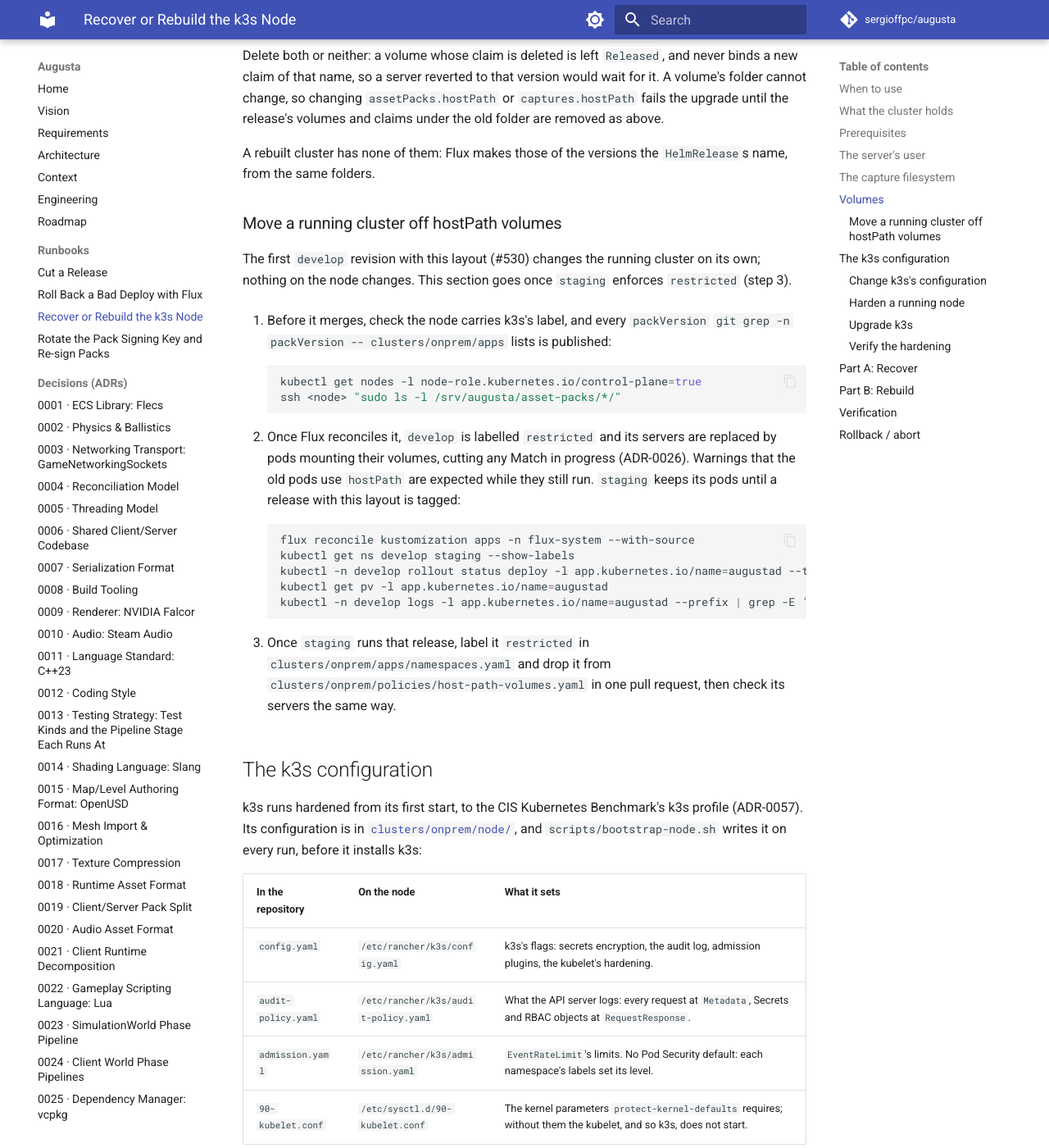
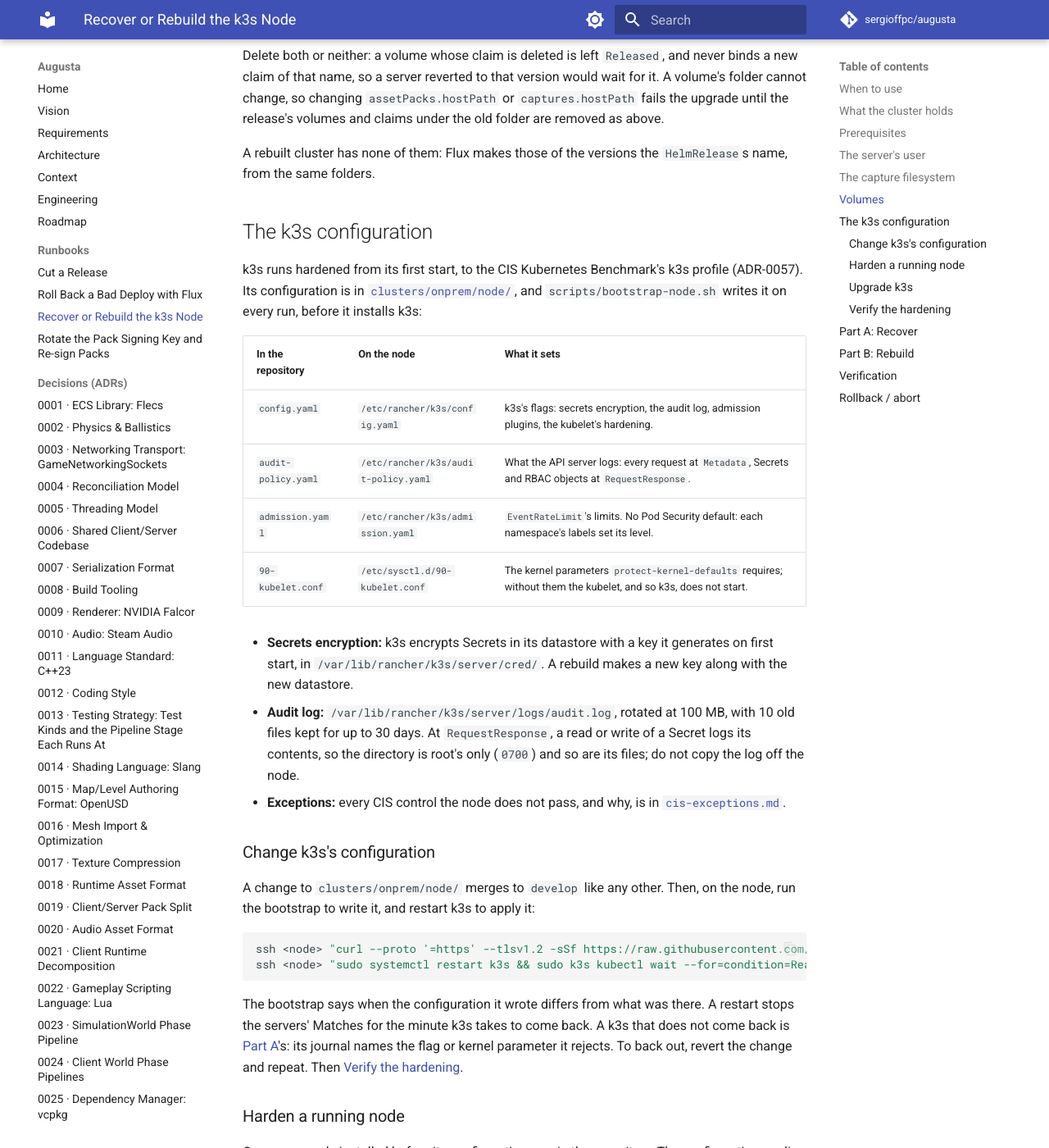
Before and after one commit to sergioffpc/augusta, an MkDocs documentation site: the page built from docs/runbooks/k3s-node-recovery.md, in a window 1280 px wide and 1400 px high, scrolled down 4494 px. Shown: the whole window at 82% size. Built offline with MkDocs 1.6.1 and Material for MkDocs 9.7.7, drawn with Linux system fonts in a browser that asks for light colours; comment, search, counter and statistics services are not loaded.

Commit message:
feat(cluster): enforce restricted in staging
staging runs a release whose chart mounts its packs and captures from
local PersistentVolumes, so it enforces the restricted Pod Security
Standard as develop does, and leaves the host-path-volumes policy's
allowed namespaces (ADR-0057). The runbook's one-off migration off
hostPath volumes goes with it.

Refs #530

Co-Authored-By: Claude Opus 5.5 <noreply@anthropic.com>

````diff
--- a/docs/runbooks/k3s-node-recovery.md
+++ b/docs/runbooks/k3s-node-recovery.md
@@ -223,39 +223,6 @@ under the old folder are removed as above.
 
 A rebuilt cluster has none of them: Flux makes those of the versions the
 `HelmRelease`s name, from the same folders.
-
-### Move a running cluster off hostPath volumes
-
-The first `develop` revision with this layout (#530) changes the running cluster
-on its own; nothing on the node changes. This section goes once `staging`
-enforces `restricted` (step 3).
-
-1. Before it merges, check the node carries k3s's label, and every `packVersion`
-   `git grep -n packVersion -- clusters/onprem/apps` lists is published:
-
-    ```sh
-    kubectl get nodes -l node-role.kubernetes.io/control-plane=true
-    ssh <node> "sudo ls -l /srv/augusta/asset-packs/*/"
-    ```
-
-2. Once Flux reconciles it, `develop` is labelled `restricted` and its servers
-   are replaced by pods mounting their volumes, cutting any Match in progress
-   (ADR-0026). Warnings that the old pods use `hostPath` are expected while they
-   still run. `staging` keeps its pods until a release with this layout is
-   tagged:
-
-    ```sh
-    flux reconcile kustomization apps -n flux-system --with-source
-    kubectl get ns develop staging --show-labels
-    kubectl -n develop rollout status deploy -l app.kubernetes.io/name=augustad --timeout 30m
-    kubectl get pv -l app.kubernetes.io/name=augustad
-    kubectl -n develop logs -l app.kubernetes.io/name=augustad --prefix | grep -E 'event=(pack_verified|capture_enabled)'
-    ```
-
-3. Once `staging` runs that release, label it `restricted` in
-   `clusters/onprem/apps/namespaces.yaml` and drop it from
-   `clusters/onprem/policies/host-path-volumes.yaml` in one pull request, then
-   check its servers the same way.
 
 ## The k3s configuration
 
````
Also changed, not shown: docs/ENGINEERING.md (+5 -7 lines), 2 other files.
